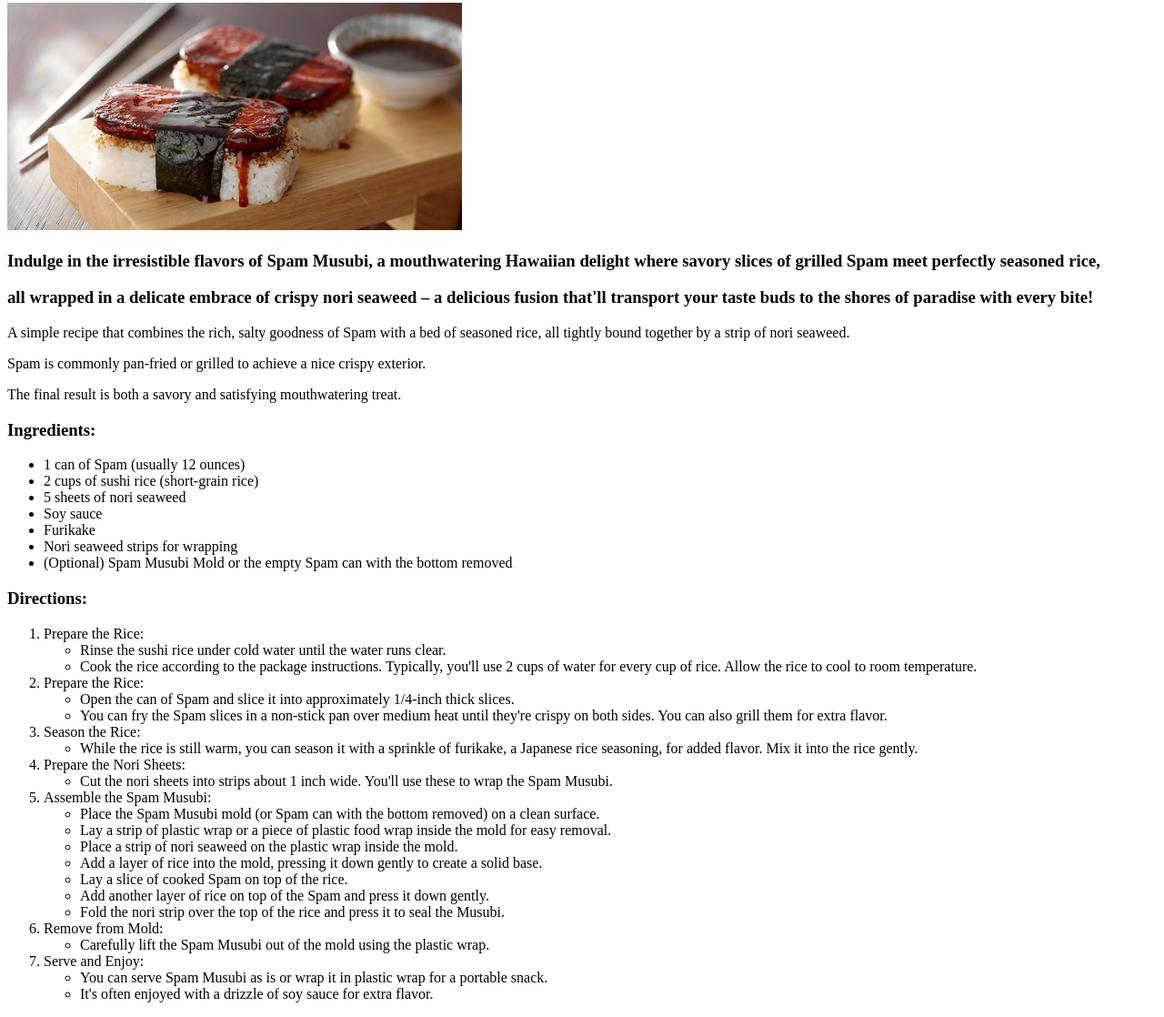
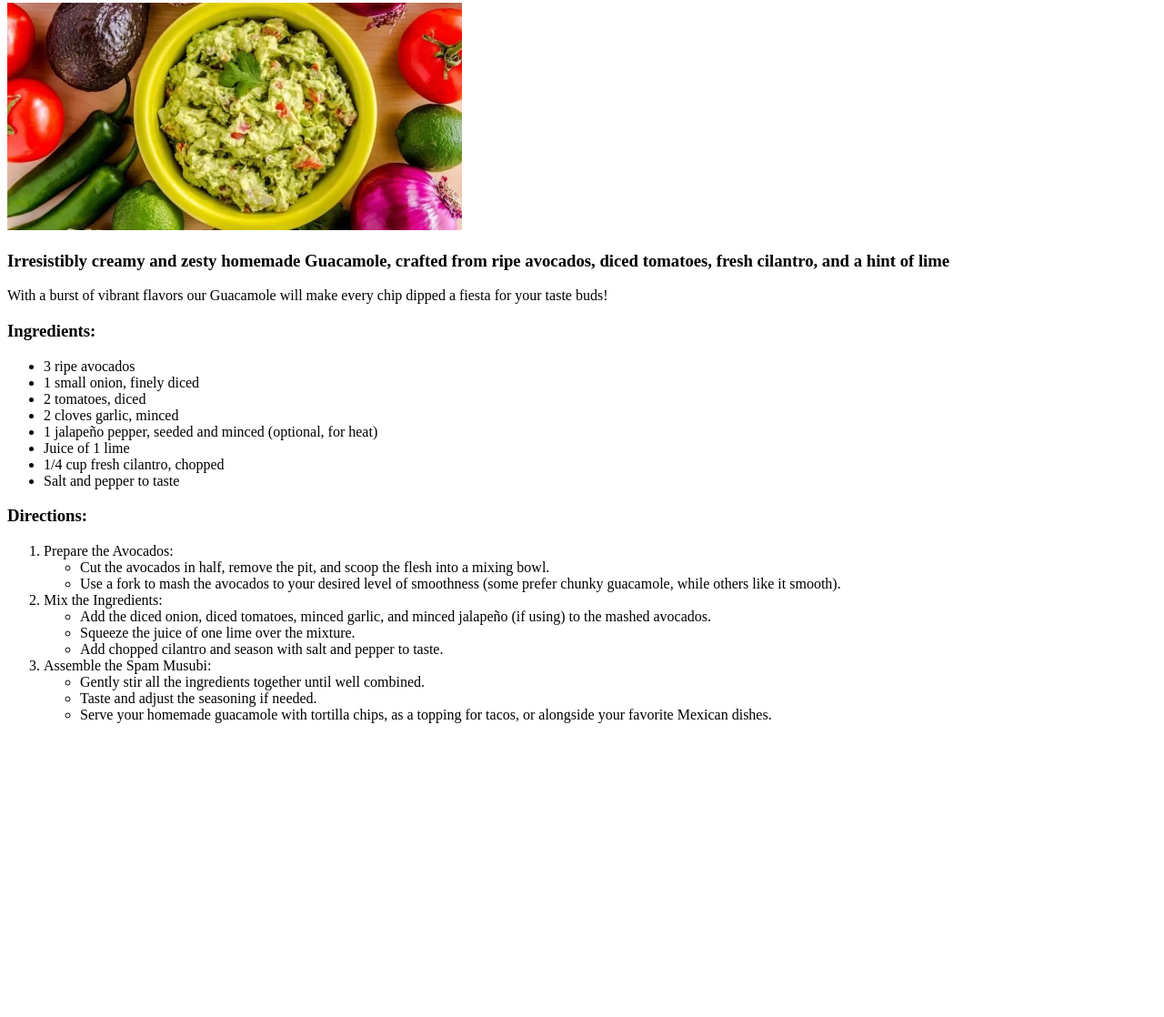
Before and after one commit to Darocu/odin-recipes, a plain HTML site: page recipes/guacamole.html in a window 1280 px wide. Shown: the part 77-1195 px from the top of the page at 91% size. After the commit the page ends 888 px from the top, so only its background shows below. Drawn offline with Linux system fonts and the light colour scheme.

Commit message:
Completed 3 recipes and updating index.html with relative links

```diff
--- a/recipes/guacamole.html
+++ b/recipes/guacamole.html
@@ -3,64 +3,42 @@
 <head>
     <meta charset="UTF-8">
     <meta name="viewport" content="width=device-width, initial-scale=1.0">
-    <title>Spam Musubi</title>
+    <title>Guacamole</title>
 </head>
 <body>
-    <h1>Spam Musubi</h1>
-    <img src="../images/spamMusubi.jpg" ref="Spam Musubi with Soy Sauce" height="250" width="500">
-    <h3>Indulge in the irresistible flavors of Spam Musubi, a mouthwatering Hawaiian delight where savory slices of grilled Spam meet perfectly seasoned rice, </h3>
-    <h3>all wrapped in a delicate embrace of crispy nori seaweed – a delicious fusion that'll transport your taste buds to the shores of paradise with every bite!</h3>
-    <p>A simple recipe that combines the rich, salty goodness of Spam with a bed of seasoned rice, all tightly bound together by a strip of nori seaweed.</p>
-    <p>Spam is commonly pan-fried or grilled to achieve a nice crispy exterior.</p>
-    <p>The final result is both a savory and satisfying mouthwatering treat.</p>
+    <h1>Guacamole</h1>
+    <img src="../images/guacamole.webp" ref="Guacamole" height="250" width="500">
+    <h3>Irresistibly creamy and zesty homemade Guacamole, crafted from ripe avocados, diced tomatoes, fresh cilantro, and a hint of lime</h3>
+    <p>With a burst of vibrant flavors our Guacamole will make every chip dipped a fiesta for your taste buds!</p>
     <h3>Ingredients:</h3>
         <ul>
-            <li>1 can of Spam (usually 12 ounces)</li>
-            <li>2 cups of sushi rice (short-grain rice)</li>
-            <li>5 sheets of nori seaweed</li>
-            <li>Soy sauce</li>
-            <li>Furikake</li>
-            <li>Nori seaweed strips for wrapping</li>
-            <li>(Optional) Spam Musubi Mold or the empty Spam can with the bottom removed</li>
+            <li>3 ripe avocados</li>
+            <li>1 small onion, finely diced</li>
+            <li>2 tomatoes, diced</li>
+            <li>2 cloves garlic, minced</li>
+            <li>1 jalapeño pepper, seeded and minced (optional, for heat)</li>
+            <li>Juice of 1 lime</li>
+            <li>1/4 cup fresh cilantro, chopped</li>
+            <li>Salt and pepper to taste</li>
         </ul>
     <h3>Directions:</h3>
         <ol>
-            <li>Prepare the Rice:</li>
+            <li>Prepare the Avocados:</li>
                 <ul>
-                    <li>Rinse the sushi rice under cold water until the water runs clear.</li>
-                    <li>Cook the rice according to the package instructions. Typically, you'll use 2 cups of water for every cup of rice. Allow the rice to cool to room temperature.</li>
+                    <li>Cut the avocados in half, remove the pit, and scoop the flesh into a mixing bowl.</li>
+                    <li>Use a fork to mash the avocados to your desired level of smoothness (some prefer chunky guacamole, while others like it smooth).</li>
                 </ul>
-            <li>Prepare the Rice:</li>
+            <li>Mix the Ingredients:</li>
                 <ul>
-                    <li>Open the can of Spam and slice it into approximately 1/4-inch thick slices.</li>
-                    <li>You can fry the Spam slices in a non-stick pan over medium heat until they're crispy on both sides. You can also grill them for extra flavor.</li>
-                </ul>
-            <li>Season the Rice:</li>
-                <ul>
-                    <li>While the rice is still warm, you can season it with a sprinkle of furikake, a Japanese rice seasoning, for added flavor. Mix it into the rice gently.</li>
-                </ul>
-            <li>Prepare the Nori Sheets:</li>
-                <ul>
-                    <li>Cut the nori sheets into strips about 1 inch wide. You'll use these to wrap the Spam Musubi.</li>
+                    <li>Add the diced onion, diced tomatoes, minced garlic, and minced jalapeño (if using) to the mashed avocados.</li>
+                    <li>Squeeze the juice of one lime over the mixture.</li>
+                    <li>Add chopped cilantro and season with salt and pepper to taste.</li>
                 </ul>
             <li>Assemble the Spam Musubi:</li>
                 <ul>
-                    <li>Place the Spam Musubi mold (or Spam can with the bottom removed) on a clean surface.</li>
-                    <li>Lay a strip of plastic wrap or a piece of plastic food wrap inside the mold for easy removal.</li>
-                    <li>Place a strip of nori seaweed on the plastic wrap inside the mold.</li>
-                    <li>Add a layer of rice into the mold, pressing it down gently to create a solid base.</li>
-                    <li>Lay a slice of cooked Spam on top of the rice.</li>
-                    <li>Add another layer of rice on top of the Spam and press it down gently.</li>
-                    <li>Fold the nori strip over the top of the rice and press it to seal the Musubi.</li>
-                </ul>
-            <li>Remove from Mold:</li>
-                <ul>
-                    <li>Carefully lift the Spam Musubi out of the mold using the plastic wrap.</li>
-                </ul>
-            <li>Serve and Enjoy:</li>
-                <ul>
-                    <li>You can serve Spam Musubi as is or wrap it in plastic wrap for a portable snack.</li>
-                    <li>It's often enjoyed with a drizzle of soy sauce for extra flavor.</li>
+                    <li>Gently stir all the ingredients together until well combined.</li>
+                    <li>Taste and adjust the seasoning if needed.</li>
+                    <li>Serve your homemade guacamole with tortilla chips, as a topping for tacos, or alongside your favorite Mexican dishes.</li>
                 </ul>
         </ol>
 </body>
```
Also changed, not shown: index.html (+5 -1 lines), recipes/margherita.html (+1 -1 lines), images/guacamole.webp (added), images/margheritaPizza.jpg (added).
